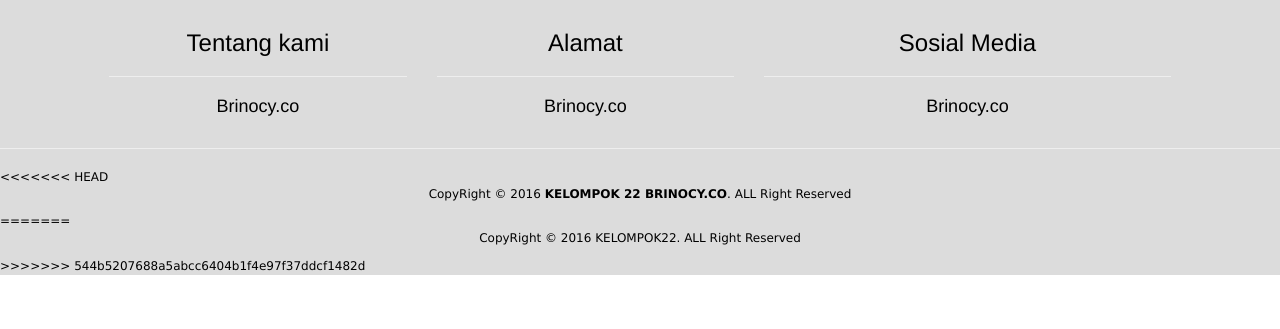
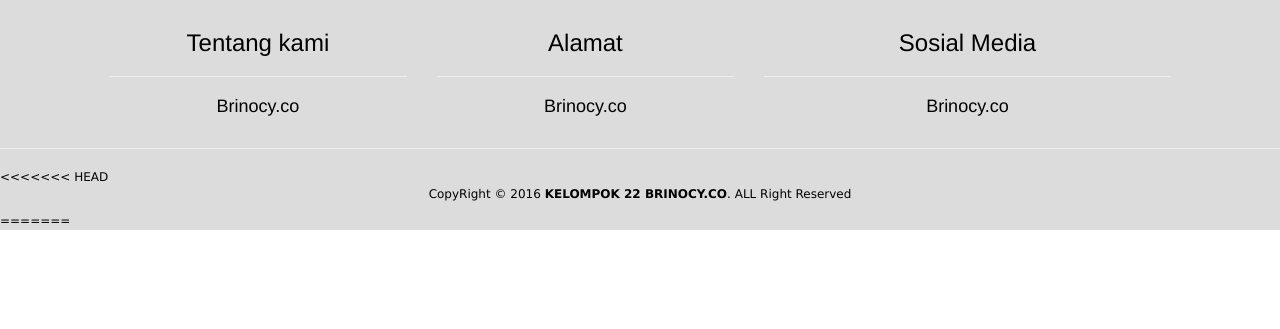
Before and after one commit to tutut7775/KELOMPOK22, a PHP site: page /brinocy/detail.php in a window 1280 px wide. Shown: the part 415-744 px from the top of the page. Run offline with PHP 8.4, Linux system fonts and the light colour scheme; some web fonts are replaced.

Commit message:
Edit Edit

```diff
--- a/detail.php
+++ b/detail.php
@@ -207,8 +207,6 @@
 <<<<<<< HEAD
 		<p align="center">CopyRight &copy; 2016 <a href="">KELOMPOK 22 BRINOCY.CO</a>. ALL Right Reserved</p>
 =======
-		<p align="center">CopyRight &copy; 2016 KELOMPOK22. ALL Right Reserved</p>
->>>>>>> 544b5207688a5abcc6404b1f4e97f37ddcf1482d
 	</footer>
 </body>
 </html>
```
